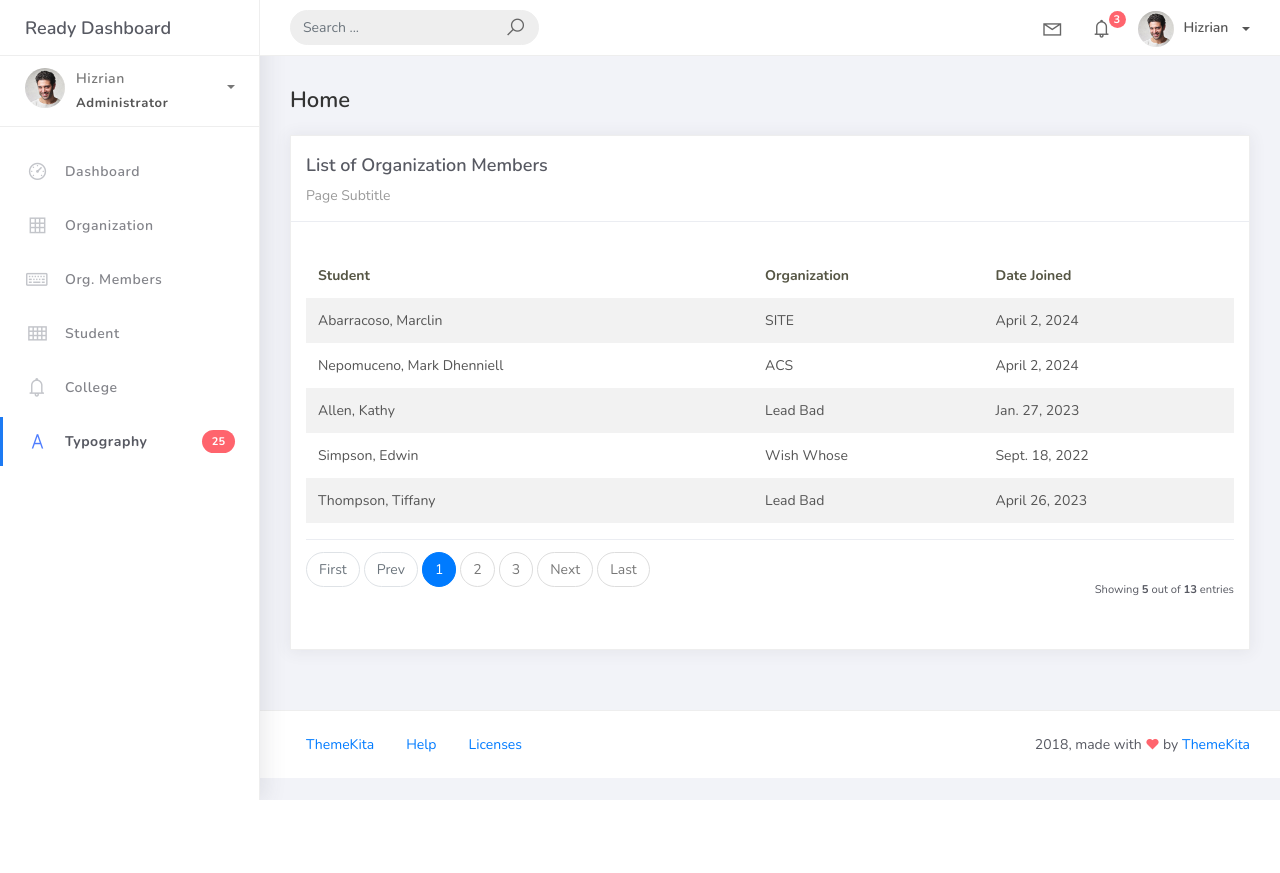
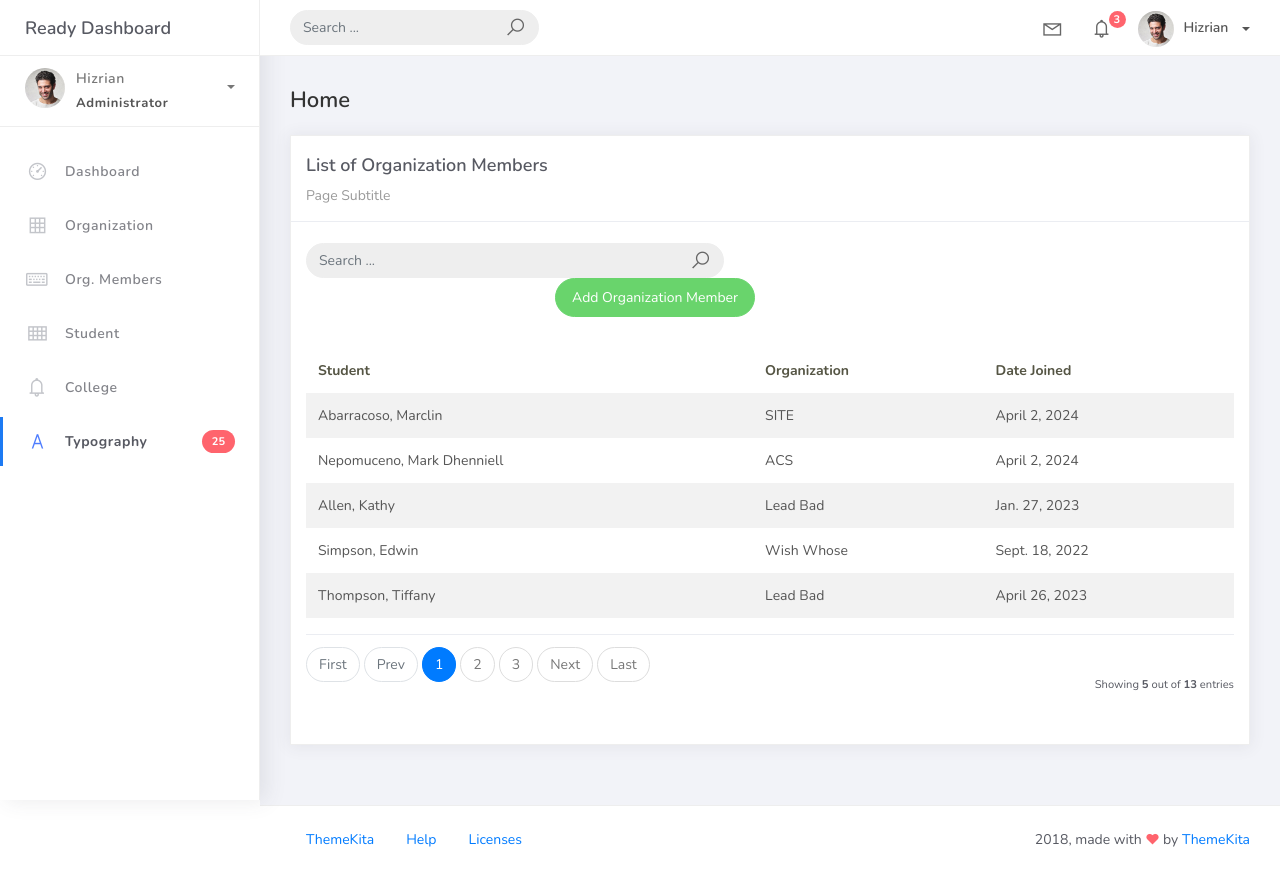
Before and after one commit to m-clin/PSUdjango, a Django app: page /orgmember_list in a window 1280 px wide. Before the commit the page ends 800 px from the top, so only its background shows below. Run offline with Django 5.2, Linux system fonts and the light colour scheme; data comes from the database, SQL or seed files in the repository; both versions use the stored data as it was after the commit; some libraries are stand-ins or nearby versions.

Commit message:
OrgMember Add Organization feature working

```diff
--- a/projectsite/projectsite/urls.py
+++ b/projectsite/projectsite/urls.py
@@ -16,7 +16,7 @@ Including another URLconf
 """
 from django.contrib import admin
 from django.urls import path
-from studentorg.views import HomePageView, OrganizationList, OrganizationCreateView, OrganizationUpdateView, OrganizationDeleteView, OrgMemberList
+from studentorg.views import HomePageView, OrganizationList, OrganizationCreateView, OrganizationUpdateView, OrganizationDeleteView, OrgMemberList, OrgMemberCreateView
 from studentorg import views
 
 urlpatterns = [
@@ -27,4 +27,5 @@ urlpatterns = [
     path('organization_list/<pk>', OrganizationUpdateView.as_view(), name='organization-update'),
     path('organization_list/<pk>/delete', OrganizationDeleteView.as_view(), name='organization-delete'),
     path('orgmember_list', OrgMemberList.as_view(), name='orgmember-list'),
+    path('orgmember_list/add', OrgMemberCreateView.as_view(), name='orgmember-add'),
 ]
--- a/projectsite/studentorg/views.py
+++ b/projectsite/studentorg/views.py
@@ -2,7 +2,7 @@ from django.shortcuts import render
 from django.views.generic.list import ListView
 from django.views.generic.edit import CreateView, UpdateView, DeleteView
 from studentorg.models import Organization, OrgMember
-from studentorg.forms import OrganizationForm
+from studentorg.forms import OrganizationForm, OrgMemberForm
 from django.urls import reverse_lazy
 
 class HomePageView(ListView):
@@ -42,3 +42,9 @@ class OrgMemberList(ListView):
     context_object_name = 'orgmember'
     template_name = "orgmember_list.html"
     paginate_by = 5
+
+class OrgMemberCreateView(CreateView):
+    model = OrgMember
+    form_class = OrgMemberForm
+    template_name = "orgmember_add.html"
+    success_url = reverse_lazy('orgmember-list')
--- a/projectsite/templates/orgmember_list.html
+++ b/projectsite/templates/orgmember_list.html
@@ -9,6 +9,26 @@
                         <div class="card-title">List of Organization Members</div>
                         <div class="card-category">Page Subtitle</div>
                     </div>
+                    <br />
+                        <div class="col-md-12 row">
+                            <div class="col-md-6">
+                                <form class="navbar-left navbar-form nav-search mr-md-3" action="">
+                                    <div class="input-group">
+                                        <input type="text" placeholder="Search ..." class="form-control" />
+                                        <div class="input-group-append">
+                                            <span class="input-group-text">
+                                                <i class="la la-search search-icon"></i>
+                                            </span>
+                                        </div>
+                                    </div>
+                                </form>
+                            </div>
+                        </div>
+                        <div class="col-md-6">
+                            <div class="pull-right">
+                                <a href="{% url 'orgmember-add' %}" class="btn btn-success btn-rounded">Add Organization Member</a>
+                            </div>
+                        </div>
                     <div class="card-body">
                         <table class="table table-striped mt-3">
                             <thead>
```
Also changed, not shown: projectsite/templates/orgmember_add.html (added, +31 -0 lines), projectsite/db.sqlite3.
